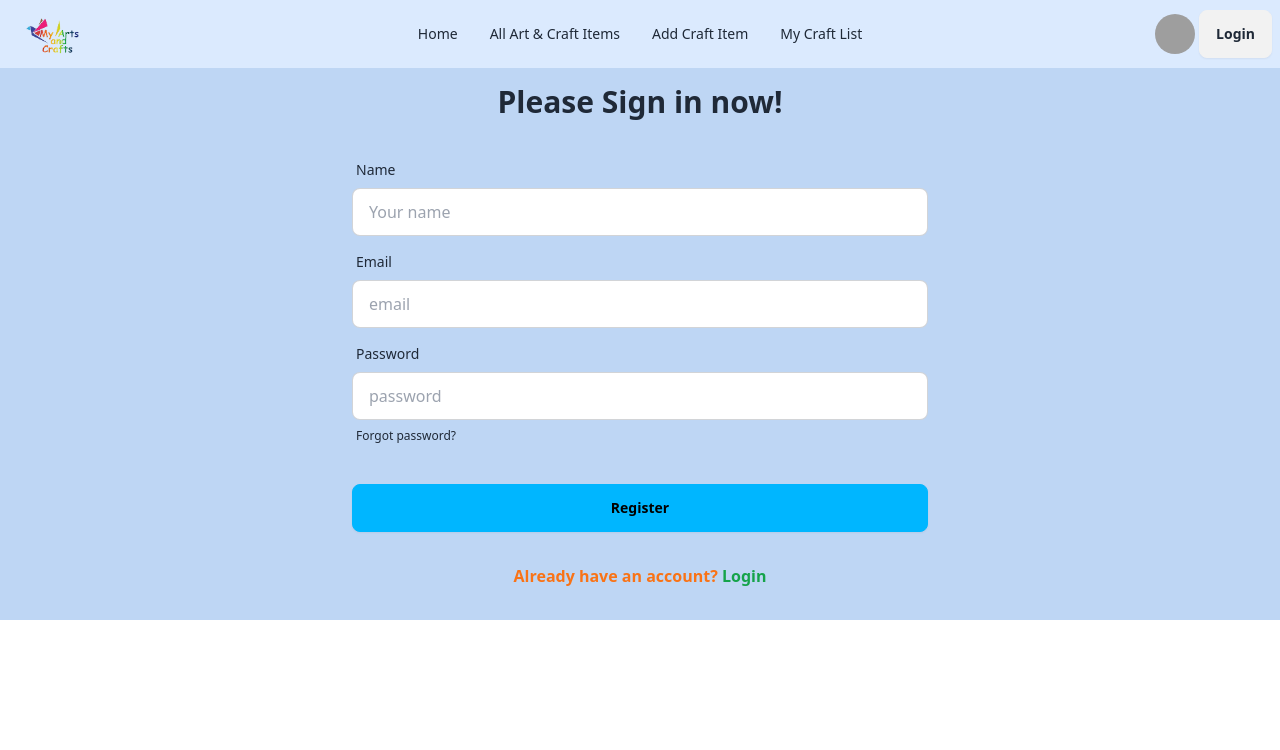
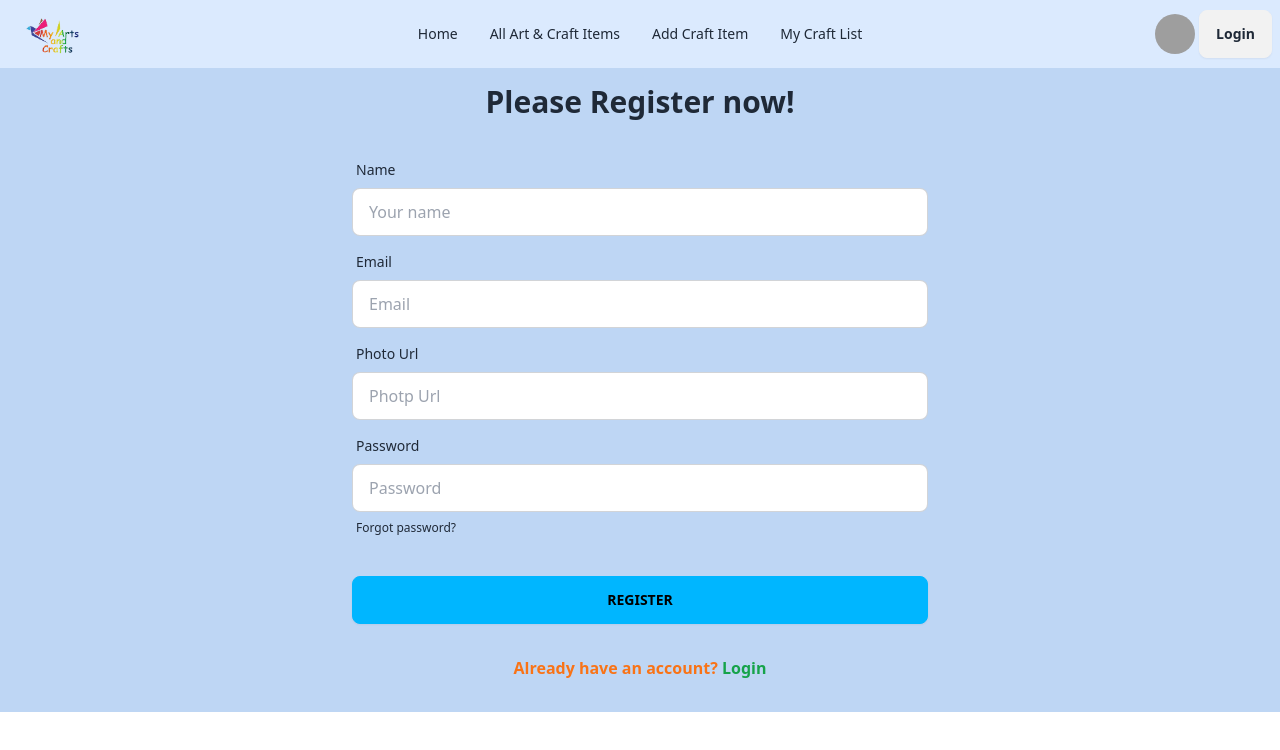
Before and after one commit to Shajalal27/A10-Art-and--Craft-Store-Client, a React (Vite) app: page /register in a window 1280 px wide. Shown: the top 750 px of the page. Built offline with nearby package versions, Linux system fonts and the light colour scheme; grey boxes are pictures that could not be loaded.

Commit message:
login and register firebase authentication success

```diff
--- a/package.json
+++ b/package.json
@@ -13,8 +13,10 @@
     "firebase": "^10.11.1",
     "localforage": "^1.10.0",
     "match-sorter": "^6.3.4",
+    "prop-types": "^15.8.1",
     "react": "^18.2.0",
     "react-dom": "^18.2.0",
+    "react-hook-form": "^7.51.3",
     "react-router-dom": "^6.23.0",
     "sort-by": "^1.2.0"
   },
--- a/src/ContextProvider/AuthContextProvider.jsx
+++ b/src/ContextProvider/AuthContextProvider.jsx
@@ -1,20 +1,35 @@
-import {  createContext } from "react";
-
+import  { createContext, useState } from 'react';
+import PropTypes from 'prop-types';
+import { createUserWithEmailAndPassword, signInWithEmailAndPassword } from 'firebase/auth';
+import auth from '../firebase/firebase.config';
 
 export const AuthContext = createContext(null);
+const AuthContextProvider = ({children}) => {
 
-const AuthContextProvider = ( {Children} ) => {
-    // const[user, setUser] = useState({});
+    const [user, setUser] = useState(null);
 
+    const createUser = (email, password) =>{
+        return createUserWithEmailAndPassword(auth, email, password);
+    }
 
-    const authInfo = {
+    const signInUser = (email, password) =>{
+        return signInWithEmailAndPassword(auth, email, password);
+    }
 
+    const authInfo ={
+        user,
+        createUser,
+        signInUser
     }
     return (
         <AuthContext.Provider value={authInfo}>
-            {Children}
+            {children}
         </AuthContext.Provider>
     );
 };
 
 export default AuthContextProvider;
+
+AuthContextProvider.propTypes = {
+    children: PropTypes.node
+}
--- a/src/Pages/LoginPage.jsx
+++ b/src/Pages/LoginPage.jsx
@@ -1,37 +1,66 @@
+
+import { useForm } from "react-hook-form";
 import { Link } from "react-router-dom";
+import useAuth from "../Hooks/useAuth";
+import { useState } from "react";
 
 
 
 const LoginPage = () => {
+    const{signInUser} = useAuth();
+    const [logInSuccess, setLogInSuccess] = useState('');
+    const[logInError, setLogInError] = useState('');
 
-    const handleLogIn = e =>{
-        e.preventDefault();
-        const email = e.target.email.value;
-        const password = e.target.password.value;
-        console.log(email, password);
-    }
+    const {register,  handleSubmit, formState: { errors }, } = useForm();
+      const onSubmit = (data) =>{
+        console.log(data)
+
+        //reset
+
+
+        const{email, password} = data;
+        signInUser(email, password)
+
+        .then(result =>{
+            console.log(result);
+            setLogInSuccess
+            alert('Successfully Log in')
+        })
+        .catch(error =>{
+            console.error(error);
+            setLogInError
+            alert('Log in Failed')
+        })
+      }
+
     return (
         <div className="bg-[#bed6f4]">
            <div>
            <h2 className="text-center text-3xl font-bold pt-6">Please Sign in now! </h2>
-            <form onSubmit={handleLogIn} className="card-body mx-auto lg:w-1/2 md:w-3/4">
+            <form onSubmit={handleSubmit(onSubmit)} className="card-body mx-auto lg:w-1/2 md:w-3/4">
                 <div className="form-control">
                     <label className="label">
                          <span className="label-text">Email</span>
                      </label>
-                    <input type="email" name="email" placeholder="email" className="input input-bordered" required />
+                    <input type="email" name="email" placeholder="Email" className="input input-bordered"
+                     {...register("email", { required: true })}
+                    />
+                    {errors.email && <span className="text-red-500">This field is required</span>}
                 </div>
                 <div className="form-control">
                     <label className="label">
                          <span className="label-text">Password</span>
                     </label>
-                     <input type="password" name="password" placeholder="password" className="input input-bordered" required />
+                     <input type="password" name="Password" placeholder="password" className="input input-bordered"
+                     {...register("password", { required: true })}
+                     />
+                    {errors.password && <span className="text-red-500">This field is required</span>}
                     <label className="label">
                         <a href="#" className="label-text-alt link link-hover">Forgot password?</a>
                         </label>
                 </div>
                     <div className="form-control mt-6">
-                        <button className="btn btn-info">Login</button>
+                        <button className="btn btn-info uppercase">Login</button>
                     </div>
              </form>
              <div className="mx-auto text-center">
@@ -39,6 +68,12 @@ const LoginPage = () => {
                         <button className="text-green-600 font-bold hover:underline">Register</button>
                     </Link>
                 </p>
+                {
+                    setLogInError && <p>{logInError}</p>
+                }
+                {
+                    setLogInSuccess && <p>{logInSuccess}</p>
+                }
              </div>
            </div>
 
--- a/src/Pages/RegisterPage.jsx
+++ b/src/Pages/RegisterPage.jsx
@@ -1,37 +1,83 @@
+import { useForm } from "react-hook-form";
 import { Link } from "react-router-dom";
+import useAuth from "../Hooks/useAuth";
+import { useState } from "react";
 
 
 
 
 const RegisterPage = () => {
+    const [registerError, setRegisterError] = useState('');
+    const [registerSuccess, setRegisterSuccess] = useState('');
+    const{createUser} = useAuth();
+
+    const {register,  handleSubmit, formState: { errors }, } = useForm();
+      const onSubmit = (data) =>{
+        console.log(data)
+
+        //reset
+        setRegisterError('');
+        setRegisterSuccess('');
+
+        const{email, password} = data;
+        createUser(email, password)
+
+        .then(result =>{
+            console.log(result);
+            setRegisterSuccess
+        })
+        .catch(error =>{
+            console.error(error);
+            setRegisterError
+        })
+
+      }
+
     return (
         <div className="bg-[#bed6f4]">
            <div>
-           <h2 className="text-center text-3xl font-bold pt-4">Please Sign in now! </h2>
-            <form className="card-body mx-auto lg:w-1/2 md:w-3/4">
+           <h2 className="text-center text-3xl font-bold pt-4">Please Register now! </h2>
+            <form onSubmit={handleSubmit(onSubmit)}  className="card-body mx-auto lg:w-1/2 md:w-3/4">
                 <div className="form-control">
                     <label className="label">
                          <span className="label-text">Name</span>
                      </label>
-                    <input type="email" name="name" placeholder="Your name" className="input input-bordered" required />
+                    <input type="text" name="name" placeholder="Your name" className="input input-bordered"
+                     {...register("name", { required: true })}
+                    />
+                    {errors.fullName && <span className="text-red-500">This field is required</span>}
                 </div>
                 <div className="form-control">
                     <label className="label">
                          <span className="label-text">Email</span>
                      </label>
-                    <input type="email" name="email" placeholder="email" className="input input-bordered" required />
+                    <input type="email" name="email" placeholder="Email" className="input input-bordered"
+                    {...register("email", { required: true })}
+                     />
+                    {errors.email && <span className="text-red-500">This field is required</span>}
+                </div>
+                <div className="form-control">
+                    <label className="label">
+                         <span className="label-text">Photo Url</span>
+                     </label>
+                    <input type="text" name="photo" placeholder="Photp Url" className="input input-bordered"
+                    {...register("photo")}
+                     />
                 </div>
                 <div className="form-control">
                     <label className="label">
                          <span className="label-text">Password</span>
                     </label>
-                     <input type="password" name="password" placeholder="password" className="input input-bordered" required />
+                     <input type="password" name="password" placeholder="Password" className="input input-bordered"
+                     {...register("password", { required: true })}
+                      />
+                    {errors.password && <span className="text-red-500">This field is required</span>}
                     <label className="label">
                         <a href="#" className="label-text-alt link link-hover">Forgot password?</a>
                         </label>
                 </div>
                     <div className="form-control mt-6">
-                        <button className="btn btn-info">Register</button>
+                        <button className="btn btn-info uppercase">Register</button>
                     </div>
              </form>
              <div className="mx-auto text-center mb-6">
@@ -39,6 +85,8 @@ const RegisterPage = () => {
                         <button className="text-green-600 font-bold hover:underline">Login</button>
                     </Link>
                 </p>
+                {setRegisterError && <p>{registerError}</p>}
+                {setRegisterSuccess && <p>{registerSuccess}</p>}
              </div>
            </div>
 
--- a/src/firebase/firebase.config.js
+++ b/src/firebase/firebase.config.js
@@ -1,5 +1,6 @@
 // Import the functions you need from the SDKs you need
 import { initializeApp } from "firebase/app";
+import { getAuth } from "firebase/auth";
 // TODO: Add SDKs for Firebase products that you want to use
 // https://firebase.google.com/docs/web/setup#available-libraries
 
@@ -16,6 +17,6 @@ const firebaseConfig = {
 // Initialize Firebase
 const app = initializeApp(firebaseConfig);
 
-// const auth =getAuth(app);
+const auth =getAuth(app);
 
-export default app;
+export default auth;
--- a/src/main.jsx
+++ b/src/main.jsx
@@ -4,11 +4,14 @@ import ReactDOM from 'react-dom/client'
 import './index.css'
 import { RouterProvider } from 'react-router-dom'
 import router from './Routes/Route'
+import AuthContextProvider from './ContextProvider/AuthContextProvider'
 
 
 
 ReactDOM.createRoot(document.getElementById('root')).render(
   <React.StrictMode>
-      <RouterProvider router={router}></RouterProvider>
+     <AuthContextProvider>
+        <RouterProvider router={router}></RouterProvider>
+     </AuthContextProvider>
   </React.StrictMode>,
 )
```
Also changed, not shown: 1 other file (tests, documents, lock files or other folders).
